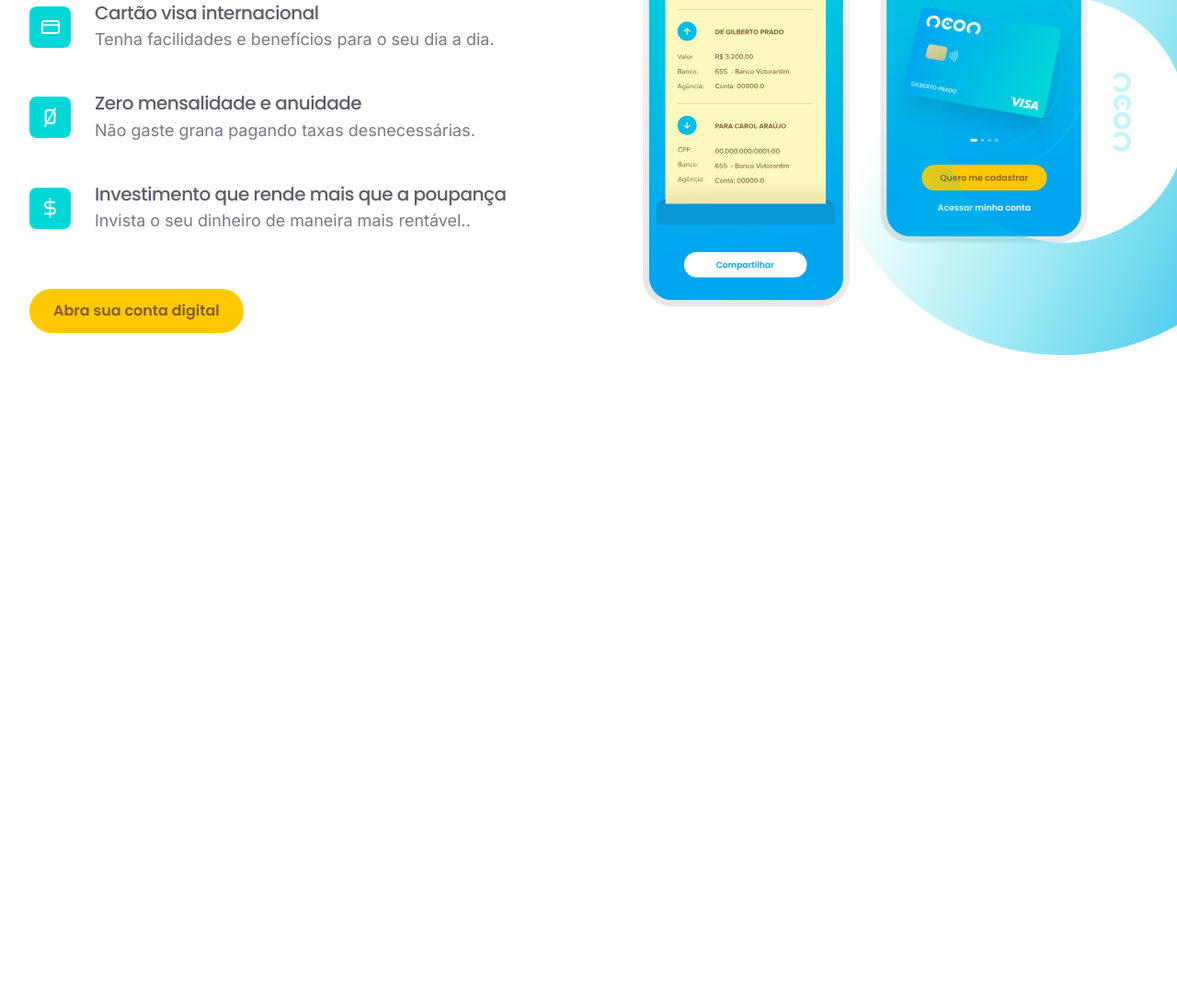
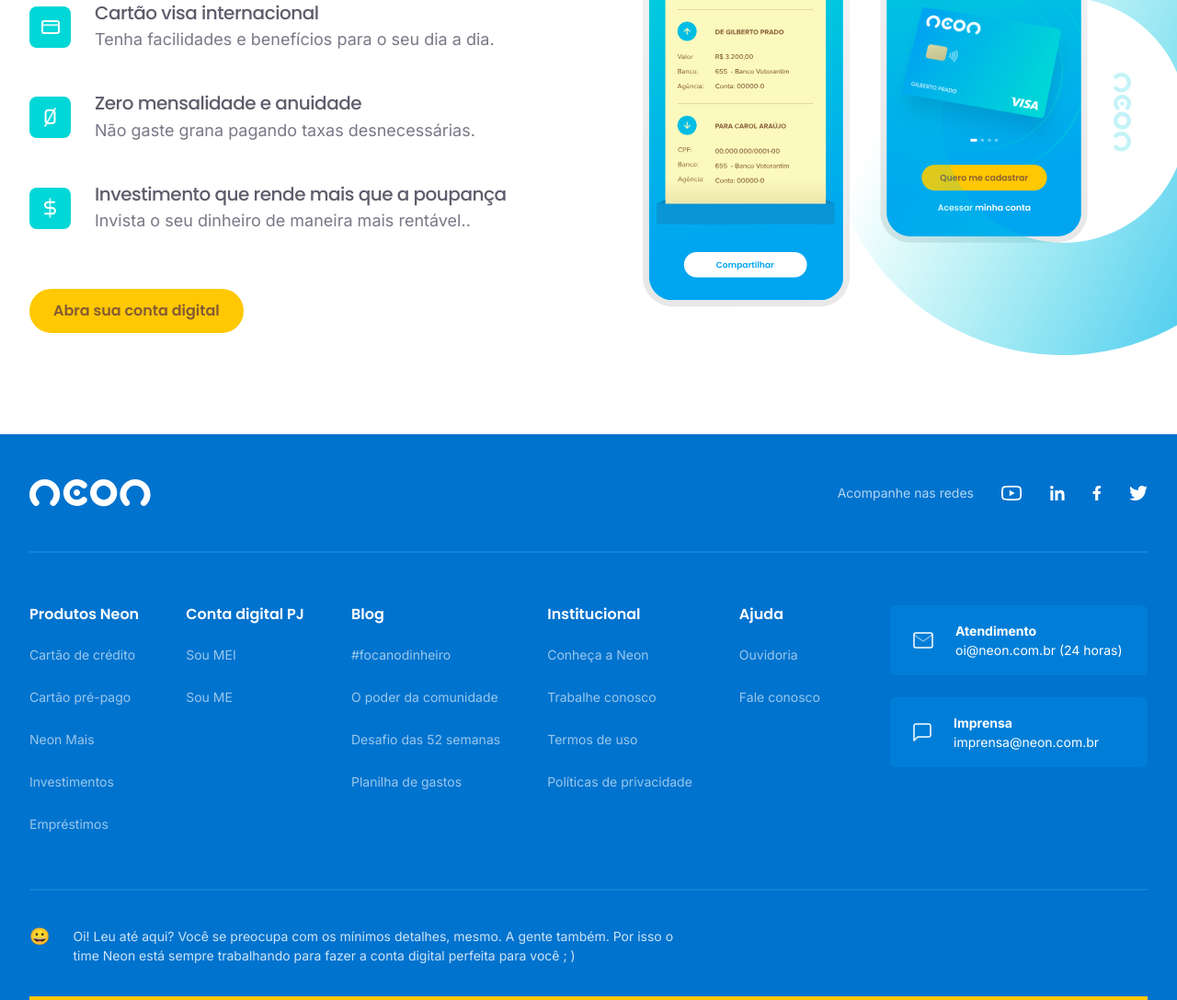
Before and after one commit to RigottiG/neon-clone, a plain HTML site: page index.html in a window 1280 px wide. Shown: the part 2839-3926 px from the top of the page at 92% size. Before the commit the page ends 3311 px from the top, so only its background shows below. Drawn offline with nearby package versions, Linux system fonts and the light colour scheme.

Commit message:
feat: :sparkles: add footer section

```diff
--- a/index.html
+++ b/index.html
@@ -49,7 +49,7 @@
           <ul>
             <li>
               <div class="icon">
-                <img src="./img/icon-anuidade.svg" alt="Icone de Anuidade" />
+                <img src="./img/icon-anuidade.svg" alt="Anuidade" />
               </div>
               <span
                 >Cartão sem <br />
@@ -58,16 +58,13 @@
             </li>
             <li>
               <div class="icon">
-                <img
-                  src="./img/icon-conta-digital.svg"
-                  alt="Icone de conta digital"
-                />
+                <img src="./img/icon-conta-digital.svg" alt="Conta digital" />
               </div>
               <span>Conta digital <br />100% grátis</span>
             </li>
             <li>
               <div class="icon">
-                <img src="./img/icon-dinheiro.svg" alt="Icone de dinheiro" />
+                <img src="./img/icon-dinheiro.svg" alt="Dinheiro" />
               </div>
               <span
                 >Seu dinheiro<br />
@@ -263,7 +260,7 @@
 
                 <p>
                   Só por ter um cartão virtual com bloqueio fácil no app, já
-                  ganha e muito na segurançã pro cliente.
+                  ganha e muito na segurança pro cliente.
                 </p>
               </div>
             </div>
@@ -360,6 +357,111 @@
       </div>
     </section>
 
+    <footer>
+      <div class="container">
+        <div class="top">
+          <img src="./img/logo.svg" alt="Logo" />
+          <div class="share">
+            <span>Acompanhe nas redes</span>
+            <ul>
+              <li>
+                <a href="">
+                  <img src="./img/youtube.svg" alt="YouTube" />
+                </a>
+              </li>
+              <li>
+                <a href="">
+                  <img src="./img/linkedin.svg" alt="LinkedIn" />
+                </a>
+              </li>
+              <li>
+                <a href="">
+                  <img src="./img/facebook.svg" alt="Facebook" />
+                </a>
+              </li>
+              <li>
+                <a href="">
+                  <img src="./img/twitter-white.svg" alt="Twitter" />
+                </a>
+              </li>
+            </ul>
+          </div>
+        </div>
+
+        <div class="main">
+          <nav>
+            <div class="item">
+              <strong>Produtos Neon</strong>
+              <ul>
+                <li><a href="#">Cartão de crédito</a></li>
+                <li><a href="#">Cartão pré-pago</a></li>
+                <li><a href="#">Neon Mais</a></li>
+                <li><a href="#">Investimentos</a></li>
+                <li><a href="#">Empréstimos</a></li>
+              </ul>
+            </div>
+            <div class="item">
+              <strong>Conta digital PJ</strong>
+              <ul>
+                <li><a href="#">Sou MEI</a></li>
+                <li><a href="#">Sou ME</a></li>
+              </ul>
+            </div>
+            <div class="item">
+              <strong>Blog</strong>
+              <ul>
+                <li><a href="#">#focanodinheiro</a></li>
+                <li><a href="#">O poder da comunidade</a></li>
+                <li><a href="#">Desafio das 52 semanas</a></li>
+                <li><a href="#">Planilha de gastos</a></li>
+              </ul>
+            </div>
+            <div class="item">
+              <strong>Institucional</strong>
+              <ul>
+                <li><a href="#">Conheça a Neon</a></li>
+                <li><a href="#">Trabalhe conosco</a></li>
+                <li><a href="#">Termos de uso</a></li>
+                <li><a href="#">Políticas de privacidade</a></li>
+              </ul>
+            </div>
+            <div class="item">
+              <strong>Ajuda</strong>
+              <ul>
+                <li><a href="#">Ouvidoria</a></li>
+                <li><a href="#">Fale conosco</a></li>
+              </ul>
+            </div>
+          </nav>
+          <div class="buttons">
+            <button>
+              <img src="./img/envelope.svg" alt="Envelope" />
+              <div class="info">
+                <strong>Atendimento</strong>
+                <span>oi@neon.com.br (24 horas)</span>
+              </div>
+            </button>
+            <button>
+              <img src="./img/chat.svg" alt="Chat" />
+              <div class="info">
+                <strong>Imprensa</strong>
+                <span>imprensa@neon.com.br</span>
+              </div>
+            </button>
+          </div>
+        </div>
+
+        <div class="message">
+          <div class="icon">😀</div>
+          <p>
+            Oi! Leu até aqui? Você se preocupa com os mínimos detalhes, mesmo. A
+            gente também. Por isso o time Neon está sempre trabalhando para
+            fazer a conta digital perfeita para você ; )
+          </p>
+        </div>
+      </div>
+    </footer>
+
     <script src="https://unpkg.com/swiper@8/swiper-bundle.min.js"></script>
     <script>
       new Swiper(".slide-testimonial", {
--- a/sass/_footer.scss
+++ b/sass/_footer.scss
@@ -0,0 +1,134 @@
+footer {
+  background-color: $brand-blue;
+  padding-top: 4.9rem;
+
+  .top {
+    @include flex(row, center, space-between);
+    border-bottom: 2px solid rgba(73, 197, 253, 0.2);
+    padding-bottom: 4.8rem;
+    margin-bottom: 5.7rem;
+
+    .share {
+      display: flex;
+      align-items: center;
+
+      span {
+        font-size: 1.4rem;
+        line-height: 125%;
+        text-align: right;
+        color: #ffffff;
+        opacity: 0.7;
+      }
+
+      ul {
+        display: flex;
+        align-items: center;
+        margin-left: 3rem;
+        li {
+          &:not(:last-child) {
+            margin-right: 3rem;
+          }
+        }
+      }
+    }
+  }
+
+  .main {
+    @include flex(row, flex-start, space-between);
+    border-bottom: 2px solid rgba(73, 197, 253, 0.2);
+    padding-bottom: 6.2rem;
+    nav {
+      @include flex(row, flex-start, space-between);
+      width: 100%;
+      max-width: 86rem;
+
+      .item {
+        strong {
+          font-family: "Poppins", sans-serif;
+          font-weight: 600;
+          font-size: 1.6rem;
+          line-height: 125%;
+          color: #ffffff;
+          margin-bottom: 2.5rem;
+          display: inline-block;
+        }
+
+        ul {
+          li {
+            &:not(:last-child) {
+              margin-bottom: 2.9rem;
+            }
+
+            a {
+              font-size: 1.4rem;
+              line-height: 1.7rem;
+              color: #ffffff;
+              opacity: 0.6;
+            }
+          }
+        }
+      }
+    }
+
+    .buttons {
+      width: 100%;
+      max-width: 28rem;
+
+      button {
+        width: 100%;
+        height: 7.6rem;
+        background: rgba(0, 164, 240, 0.23);
+        border-radius: 6px;
+        display: flex;
+        align-items: center;
+        padding-left: 2.5rem;
+
+        &:not(:last-child) {
+          margin-bottom: 2.4rem;
+        }
+
+        .info {
+          margin-left: 2.4rem;
+          strong {
+            display: block;
+            text-align: left;
+            font-weight: 700;
+            font-size: 1.4rem;
+            line-height: 150%;
+            color: #ffffff;
+          }
+
+          span {
+            display: block;
+            font-size: 1.4rem;
+            line-height: 150%;
+            color: #ffffff;
+          }
+        }
+      }
+    }
+  }
+
+  .message {
+    display: flex;
+    align-items: flex-start;
+    margin-top: 3.9rem;
+    padding-bottom: 3.4rem;
+    border-bottom: 4px solid $brand-yellow;
+
+    .icon {
+      font-size: 1.8rem;
+    }
+
+    p {
+      width: 100%;
+      max-width: 66rem;
+      margin-left: 2.5rem;
+
+      font-size: 1.4rem;
+      line-height: 150%;
+      color: #ffffff;
+      opacity: 0.8;
+    }
+  }
+}
```
Also changed, not shown: dist/css/main.min.css, 1 other file.
